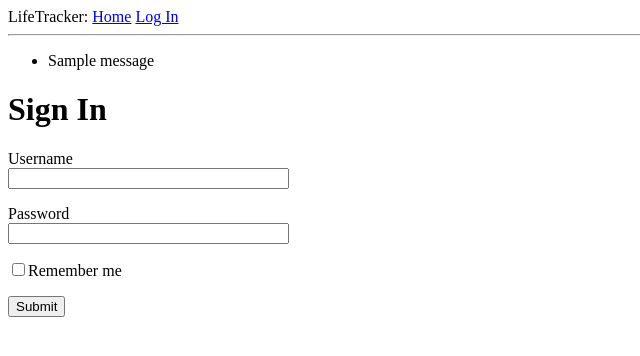
After one commit to SeanGrady/life_tracker, a Python web app: template life_tracker/flask_app/templates/login.html in a window 1280 px wide. The commit adds this page. Shown: the top 356 px of the page, without its empty margins (0-640 px from the left). Run offline with Jinja, Linux system fonts and the light colour scheme; the template is opened without the code that fills it: most values are stand-ins (such as "Sample title", 1, 10 or a date in 2020); one stand-in notice (Sample message) is shown; form fields are guessed from the names that the template uses.

Commit message:
Added simple login page and view -- no database integration yet

```diff
--- a/life_tracker/flask_app/templates/base.html
+++ b/life_tracker/flask_app/templates/base.html
@@ -7,8 +7,21 @@
 		{% endif %}
     </head>
     <body>
-        <div>LifeTracker: <a href="/index">Home</a></div>
+        <div>
+            LifeTracker:
+            <a href="{{ url_for('index') }}">Home</a>
+            <a href="{{ url_for('login') }}">Log In</a>
+        </div>
         <hr>
+        {% with messages = get_flashed_messages() %}
+        {% if messages %}
+        <ul>
+            {% for message in messages %}
+            <li>{{ message }}</li>
+            {% endfor %}
+        </ul>
+        {% endif %}
+        {% endwith %}
         {% block content %}{% endblock %}
     </body>
 </html>
--- /dev/null
+++ b/life_tracker/flask_app/templates/login.html
@@ -0,0 +1,24 @@
+{% extends "base.html" %}
+
+{% block content %}
+    <h1>Sign In</h1>
+    <form action="" method="post" novalidate>
+        {{ form.hidden_tag() }}
+        <p>
+            {{ form.username.label }}</br>
+            {{ form.username(size=32) }}</br>
+			{% for error in form.username.errors %}
+            <span style="color: red;">[{{ error }}]</span>
+            {% endfor %}
+        </p>
+        <p>
+            {{ form.password.label }}</br>
+            {{ form.password(size=32) }}</br>
+			{% for error in form.password.errors %}
+            <span style="color: red;">[{{ error }}]</span>
+            {% endfor %}
+        </p>
+        <p>{{ form.remember_me() }}{{ form.remember_me.label }}</p>
+        <p>{{ form.submit() }}</p>
+    </form>
+{% endblock %}
```
Also changed, not shown: life_tracker/flask_app/forms.py (added, +21 -0 lines), life_tracker/flask_app/routes.py (+17 -0 lines).
